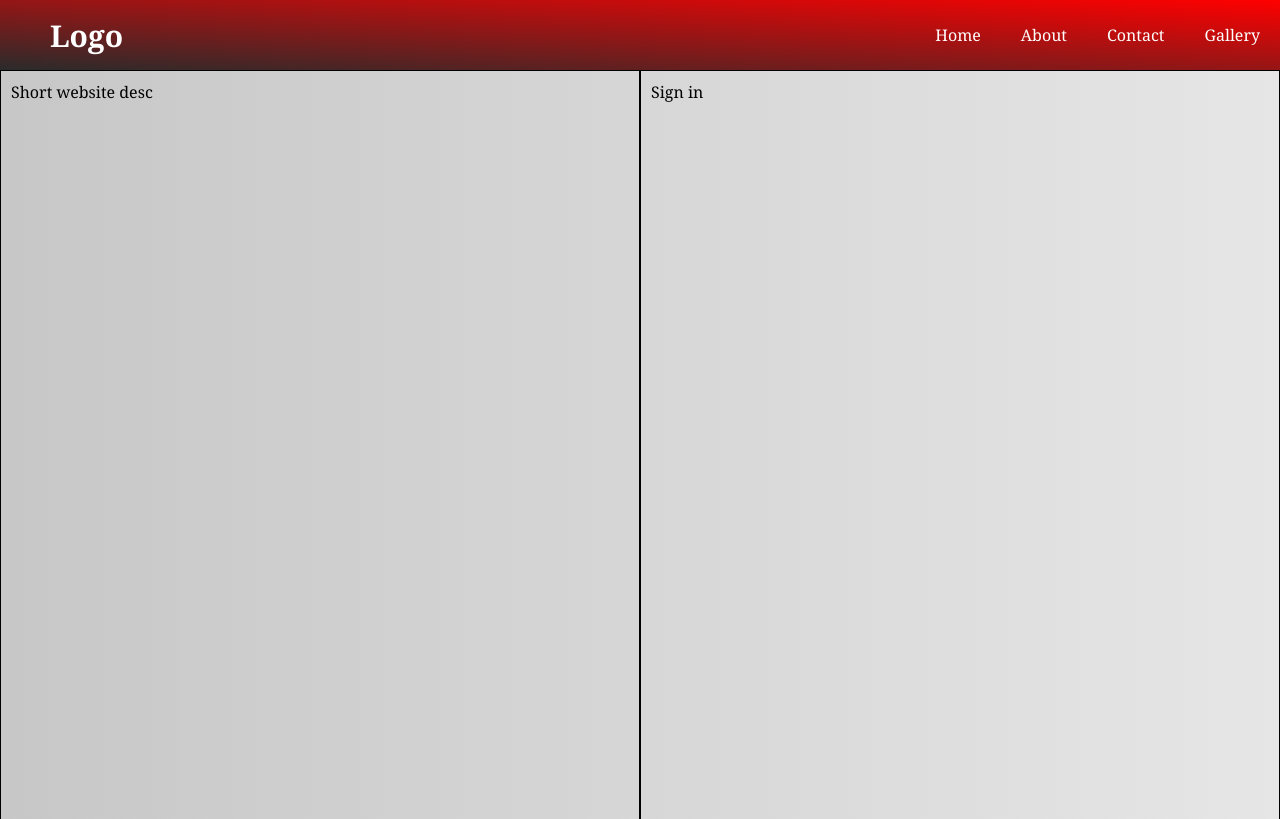
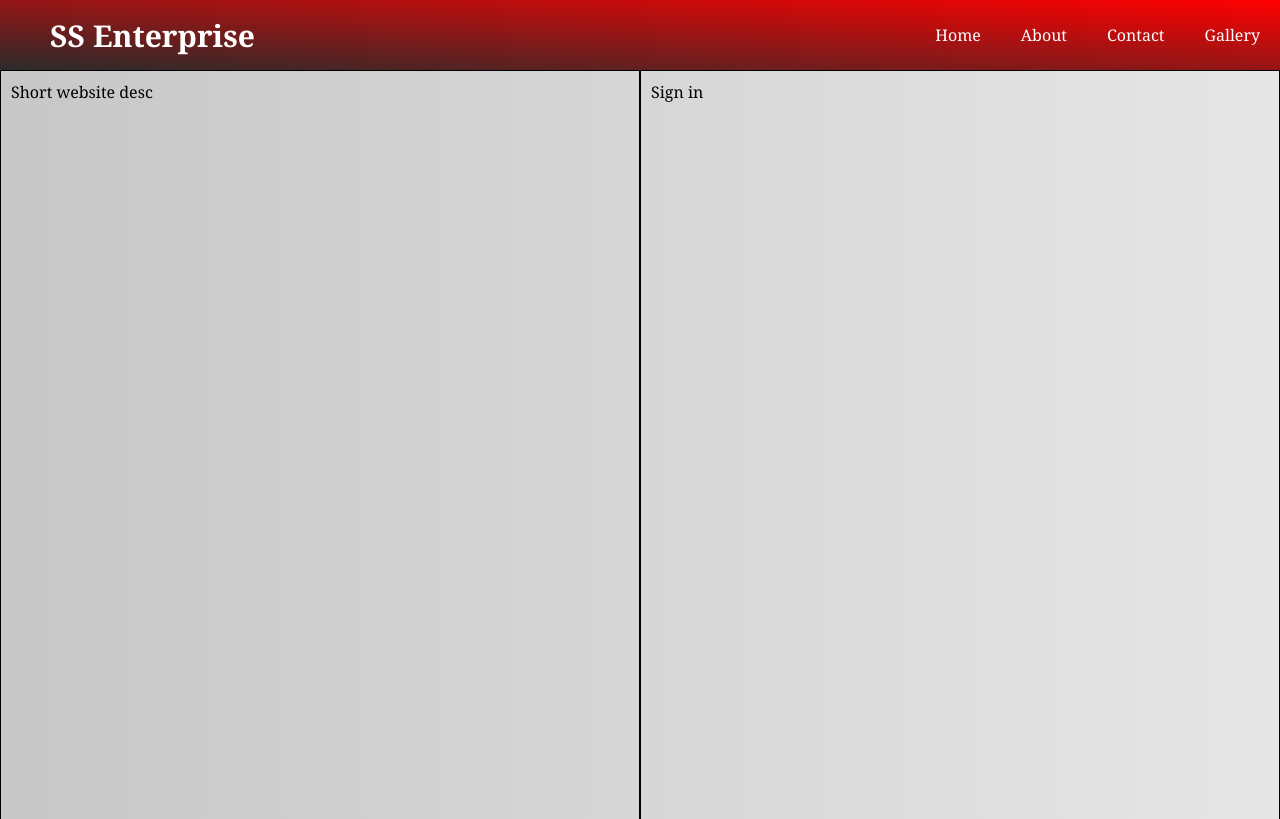
Before and after one commit to Ritik-Swami/my-first-site, a plain HTML site: page index.html in a window 1280 px wide. Shown: the top 819 px of the page. Drawn offline with nearby package versions, Linux system fonts and the light colour scheme.

Commit message:
Update index.html

```diff
--- a/index.html
+++ b/index.html
@@ -4,7 +4,7 @@
     <meta charset="UTF-8">
     <meta http-equiv="X-UA-Compatible" content="IE=edge">
     <meta name="viewport" content="width=device-width, initial-scale=1.0">
-    <title>Project-4</title>
+    <title>SS Enterprise</title>
     <link rel="stylesheet" href="style.css">
     <link rel="stylesheet" href="https://cdnjs.cloudflare.com/ajax/libs/font-awesome/4.7.0/css/font-awesome.min.css">
 </head>
@@ -12,7 +12,7 @@
     <main-layout>
         <header>
             <nav>
-                <nav-logo>Logo</nav-logo>
+                <nav-logo>SS Enterprise</nav-logo>
                 <nav-items id="nav-more-tools" class="nav-items">
                     <ul>
                         <li class="nav-links" onclick="document.location='#home'">Home</li>
```
